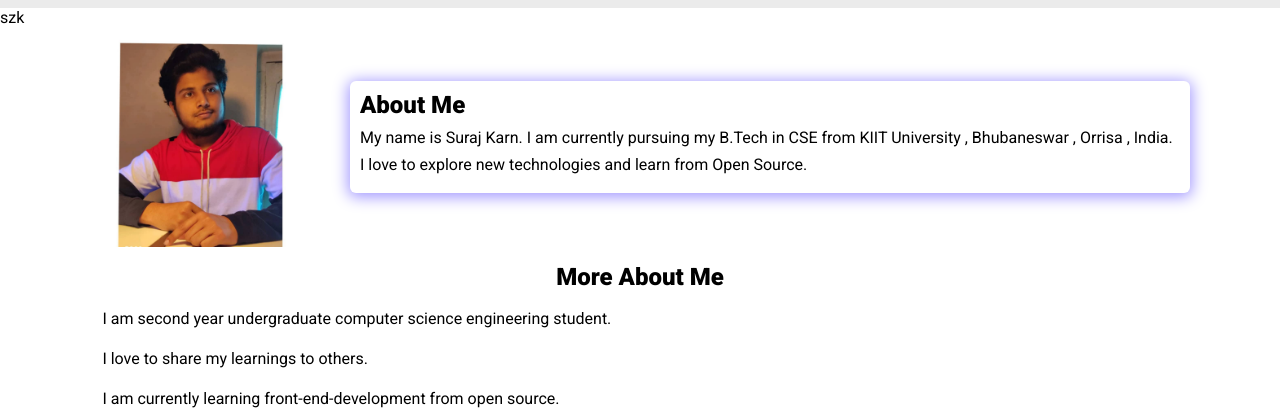
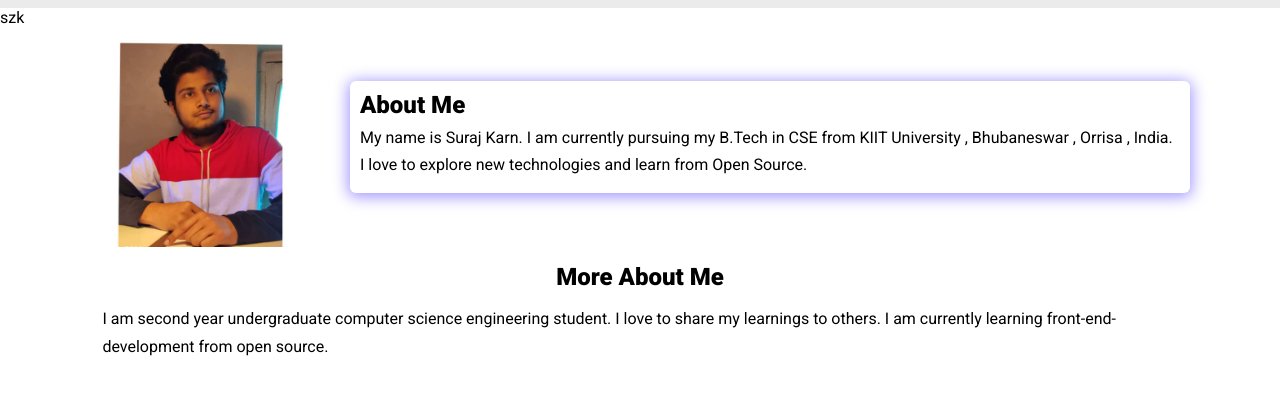
Before and after one commit to surazkarn/FirstPortfolio, a plain HTML site: page index.html in a window 1280 px wide. Shown: the part 68-484 px from the top of the page. Drawn offline with nearby package versions, Linux system fonts and the light colour scheme.

Commit message:
Update index.html

```diff
--- a/index.html
+++ b/index.html
@@ -75,13 +75,8 @@ That’s why I have the hyperlink reference (href) attributes set to #about, #sk
     <section class="more-about">
       <h2>More About Me</h2>
       <p>
-       I am second year undergraduate computer science engineering student.
-      </p>
-      <p>
-        I love to share my learnings to others.
-      </p>
-      <p>
-        I am currently learning front-end-development from open source.
+       I am second year undergraduate computer science engineering student. I love to share my learnings to others.
+       I am currently learning front-end-development from open source.
       </p>
     </section>
 
```
